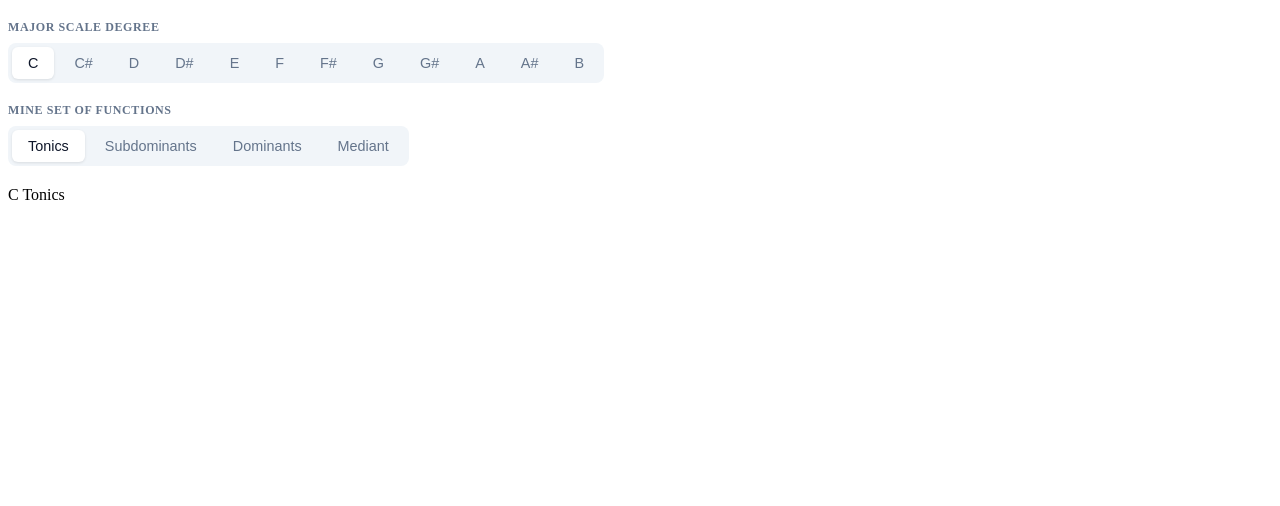
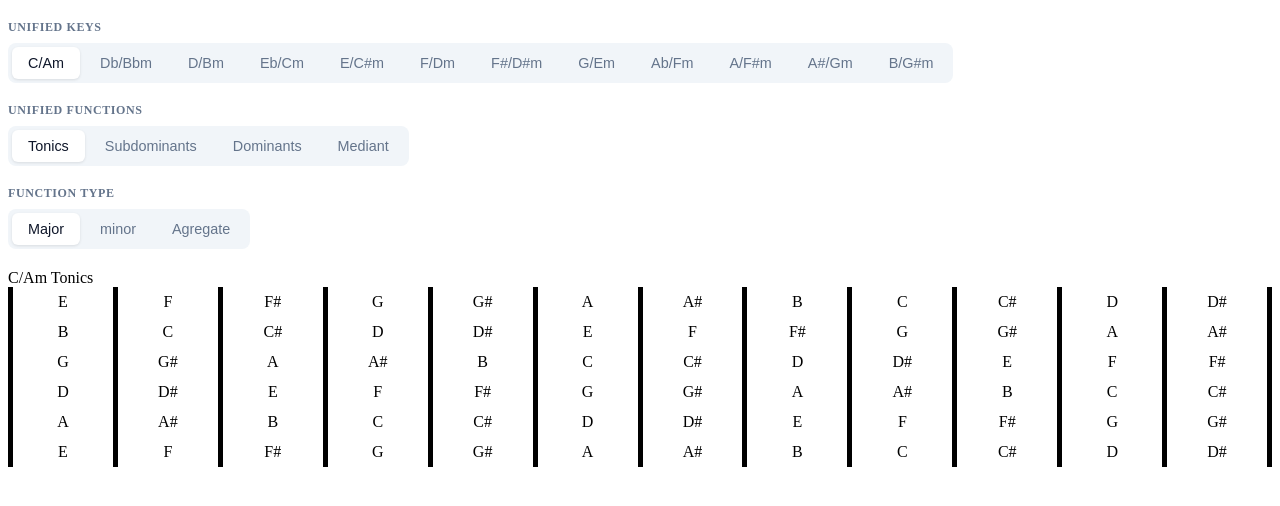
Before and after one commit to patrykkowalski0617/guitar-map, a React (Vite) app: page / in a window 1280 px wide. Shown: the top 506 px of the page. Built offline with nearby package versions, Linux system fonts and the light colour scheme.

Commit message:
fretboard ui

```diff
--- a/src/App.css
+++ b/src/App.css
@@ -0,0 +1,4 @@
+body {
+  font-family: sans-serif;
+  font-weight: 300;
+}
--- a/src/App.jsx
+++ b/src/App.jsx
@@ -1,29 +1,53 @@
 import SegmentedSelect from "./components/forms/Selects/SegmentedSelect";
-import { NOTES_FROM_C, MUSIC_FUCTIONS_NAMES } from "./music-theory";
+import Fretboard from "./components/Fretboard/Fretboard";
+import {
+  MUSIC_KEYS,
+  MUSIC_FUCTIONS,
+  MUSIC_FUCTIONS_NAMES,
+} from "./music-theory";
 import { useMusicStore } from "./store/useMusicStore";
 
 function App() {
-  const { tuneKey, setTuneKey, musicFunction, setMusicFunction } =
-    useMusicStore();
+  const {
+    tuneKey,
+    setTuneKey,
+    musicFunction,
+    setMusicFunction,
+    notesSet,
+    setNotesSet,
+  } = useMusicStore();
+  const notesSets = Object.keys(MUSIC_FUCTIONS[musicFunction]).concat([
+    "Agregate",
+  ]);
+  console.log(notesSets);
 
   return (
     <>
       <SegmentedSelect
-        label="Major scale degree"
-        options={NOTES_FROM_C}
+        label="Unified keys"
+        options={MUSIC_KEYS}
         value={tuneKey}
         onChange={setTuneKey}
       />
 
       <SegmentedSelect
-        label="Mine set of functions"
+        label="Unified functions"
         options={MUSIC_FUCTIONS_NAMES}
         value={musicFunction}
         onChange={setMusicFunction}
       />
+      <SegmentedSelect
+        label="Function type"
+        options={notesSets}
+        value={notesSet}
+        onChange={setNotesSet}
+      />
+
       <div>
         {tuneKey} {musicFunction}
+        {console.log(MUSIC_FUCTIONS[musicFunction][notesSet])}
       </div>
+      <Fretboard />
     </>
   );
 }
--- /dev/null
+++ b/src/components/Fretboard/Fretboard.jsx
@@ -0,0 +1,22 @@
+import { getNotesStartingFrom } from "../../music-theory";
+import { FretboardContainer, FretCell, StringRow, Note } from "./parts";
+
+const STRINGS = ["E", "B", "G", "D", "A", "E"];
+
+const Fretboard = () => {
+  return (
+    <FretboardContainer>
+      {STRINGS.map((string, sIdx) => (
+        <StringRow key={`string-${sIdx}`}>
+          {getNotesStartingFrom(string).map((note, fIdx) => (
+            <FretCell key={`fret-${sIdx}-${fIdx}`}>
+              <Note $noteType={"root"}>{note}</Note>
+            </FretCell>
+          ))}
+        </StringRow>
+      ))}
+    </FretboardContainer>
+  );
+};
+
+export default Fretboard;
--- /dev/null
+++ b/src/components/Fretboard/parts.jsx
@@ -0,0 +1,22 @@
+import styled from "styled-components";
+
+const fretBorder = `5px solid`;
+
+export const FretboardContainer = styled.div`
+  border-left: ${fretBorder};
+`;
+
+export const StringRow = styled.div`
+  display: flex;
+  flex-direction: row;
+`;
+export const FretCell = styled.div`
+  border-right: ${fretBorder};
+  width: 100px;
+  display: flex;
+  justify-content: center;
+  align-items: center;
+  height: 30px;
+`;
+
+export const Note = styled.div``;
--- a/src/music-theory.js
+++ b/src/music-theory.js
@@ -20,6 +20,26 @@ export const NOTES_FROM_C = [
   "A#",
   "B",
 ];
+
+export const getRelativeMinorScales = (notesArray = NOTES_FROM_C) => {
+  return notesArray
+    .map((majorNote, index) => {
+      const minorNoteIndex = (index + 9) % notesArray.length;
+      const minorNote = notesArray[minorNoteIndex];
+      return `${majorNote}/${minorNote}m`;
+    })
+    .map((scalePair) => {
+      const replacements = {
+        "D#/Cm": "Eb/Cm",
+        "G#/Fm": "Ab/Fm",
+        "C#/A#m": "Db/Bbm",
+      };
+
+      return replacements[scalePair] || scalePair;
+    });
+};
+
+export const MUSIC_KEYS = getRelativeMinorScales(NOTES_FROM_C);
 
 export const INTERVAL_NAMES = [
   "1",
@@ -142,7 +162,8 @@ export const {
 } = scales;
 
 export const noAvoidNotes = {
-  T: [_1, m2, M2, m3, M3, b5, _5, m6, M6, m7, M7],
+  T: [_1, M2, M3, _5, M6, M7],
+  t: [_1, M2, m3, _4, _5, m7],
   S: [],
   D: [],
   Ph: [],
@@ -157,13 +178,14 @@ export const chordTemplates = {
   },
   D: { _7: [_1, M3, _5, m7] },
   m: {
-    _7b5: [_1, m3, b5, m7],
-    _dim7: [_1, m3, b5, M6],
     _: [_1, m3, _5],
     _7: [_1, m3, _5, m7],
+    _9: [_1, m3, _5, m7, M9],
     __M7: [_1, m3, _5, M7],
     _add9: [_1, m3, _5, M9],
     _69: [_1, m3, M6, M9],
+    _7b5: [_1, m3, b5, m7],
+    _dim7: [_1, m3, b5, M6],
   },
 };
 
@@ -171,92 +193,80 @@ export const { M, D, m } = chordTemplates;
 
 export const MUSIC_FUCTIONS = {
   Tonics: {
-    M: {
-      sets: {
+    Major: {
       triand: M._,
-        _7: M._M7,
-        _9: M._9,
-        _add9: M._add9,
-        up: m._7,
-        noAvoidNotes: noAvoidNotes.T,
+      7: M._M7,
+      _: M._9,
+      add9: M._add9,
+      "uper structure": m._7,
+      "no avoid notes": noAvoidNotes.T,
       pent_M: pent_M.intervals,
     },
-    },
-    m: {
-      sets: {
+    minor: {
       triand: m._,
-        _7: m._7,
-        _9: m._9,
-        up: M._M7,
-        noAvoidNotes: noAvoidNotes.T,
-        pent_m: pent_m.intervals,
+      7: m._7,
+      9: m._9,
+      "uper structure": M._M7,
+      "no avoid notes": noAvoidNotes.T,
+      "minor pentatonic": pent_m.intervals,
       add9: m._add9,
-        _69: m._69,
-      },
+      69: m._69,
     },
   },
   Subdominants: {
-    M: {
-      sets: {
+    Major: {
       triand: [],
-        _9: chordTemplates.M,
-        up: [],
-        _7: chordTemplates.M,
-        noAvoidNotes: [],
-        pent_m: [],
+      9: chordTemplates.M,
+      "uper structure": [],
+      7: chordTemplates.M,
+      "no avoid notes": [],
+      "minor pentatonic": [],
       add9: [],
-        _69: [],
+      69: [],
+    },
+    minor: {
+      triand: [],
+      7: [],
+      9: [],
+      "uper structure": [],
+      "no avoid notes": [],
+      "minor pentatonic": [],
+      add9: [],
+      69: [],
     },
   },
-    m: {
-      sets: {
+  Dominants: {
+    Mixolydian: {
+      triand: [],
+      7: [],
+      9: [],
+      "uper structure": [],
+      "no avoid notes": [],
+      pent_M: [],
+      add9: [],
+      69: [],
+      "minor pentatonic": [],
+    },
+    Phrygian: {
       triand: [],
       _7: [],
       _9: [],
-        up: [],
-        noAvoidNotes: [],
-        pent_m: [],
+      "uper structure": [],
+      "no avoid notes": [],
+      "minor pentatonic": [],
       add9: [],
-        _69: [],
+      69: [],
     },
   },
-  },
-  Dominants: {
-    mixo: {
-      sets: {
+  Mediant: {
+    all: {
       triand: [],
       _7: [],
       _9: [],
-        up: [],
-        noAvoidNotes: [],
-        pent_M: [],
+      "uper structure": [],
+      "no avoid notes": [],
       add9: [],
-        _69: [],
-        pent_m: [],
-      },
-    },
-    ph: {
-      sets: {
-        triand: [],
-        _7: [],
-        _9: [],
-        up: [],
-        noAvoidNotes: [],
-        pent_m: [],
-        add9: [],
-        _69: [],
-      },
-    },
-  },
-  Mediant: {
-    sets: {
-      triand: [],
-      _7: [],
-      _9: [],
-      up: [],
-      noAvoidNotes_pent_m: [],
-      add9: [],
-      _69: [],
+      69: [],
     },
   },
 };
@@ -265,12 +275,12 @@ export const { Tonics, Subdominants, Dominants, Mediant } = MUSIC_FUCTIONS;
 
 export const MUSIC_FUCTIONS_NAMES = Object.keys(MUSIC_FUCTIONS);
 
-// export const getNotesStartingFrom = (tuneNote, notesArray = NOTES_FROM_C) => {
-//   const startIndex = notesArray.indexOf(tuneNote);
+export const getNotesStartingFrom = (tuneNote, notesArray = NOTES_FROM_C) => {
+  const startIndex = notesArray.indexOf(tuneNote);
 
-//   if (startIndex === -1) {
-//     throw new Error(`Note "${tuneNote}" not exist in data base`);
-//   }
+  if (startIndex === -1) {
+    throw new Error(`Note "${tuneNote}" not exist in data base`);
+  }
 
-//   return [...notesArray.slice(startIndex), ...notesArray.slice(0, startIndex)];
-// };
+  return [...notesArray.slice(startIndex), ...notesArray.slice(0, startIndex)];
+};
--- a/src/store/useMusicStore.js
+++ b/src/store/useMusicStore.js
@@ -2,9 +2,11 @@ import { create } from "zustand";
 import { MUSIC_FUCTIONS_NAMES, NOTES_FROM_C } from "../music-theory";
 
 export const useMusicStore = create((set) => ({
-  tuneKey: NOTES_FROM_C[0],
-  musicFunction: MUSIC_FUCTIONS_NAMES[0],
+  tuneKey: "C/Am",
+  musicFunction: "Tonics",
+  notesSet: "Major",
 
-  setTuneKey: (note) => set({ tuneKey: note }),
-  setMusicFunction: (key) => set({ musicFunction: key }),
+  setTuneKey: (tuneKey) => set({ tuneKey }),
+  setMusicFunction: (musicFunction) => set({ musicFunction }),
+  setNotesSet: (notesSets) => set({ notesSet: notesSets }),
 }));
```
Lines whose indentation alone changed are shown as unchanged.
